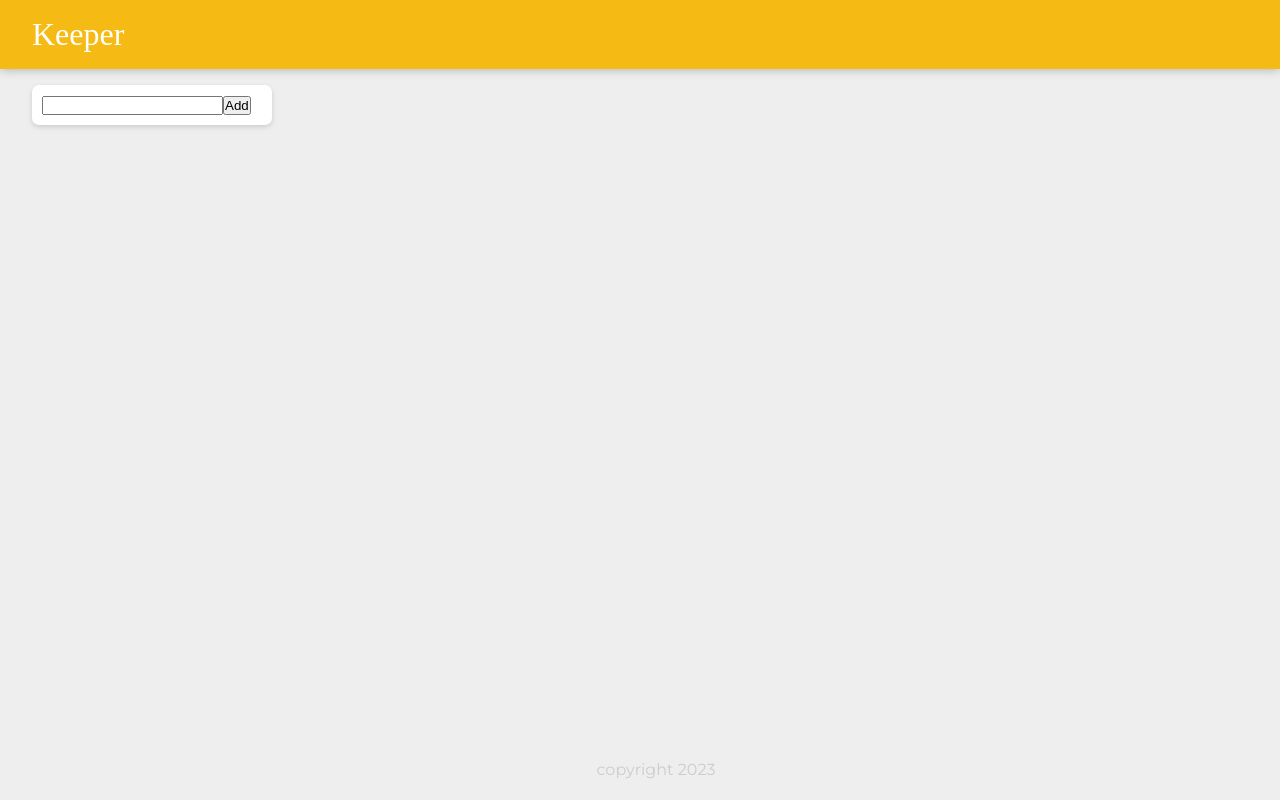
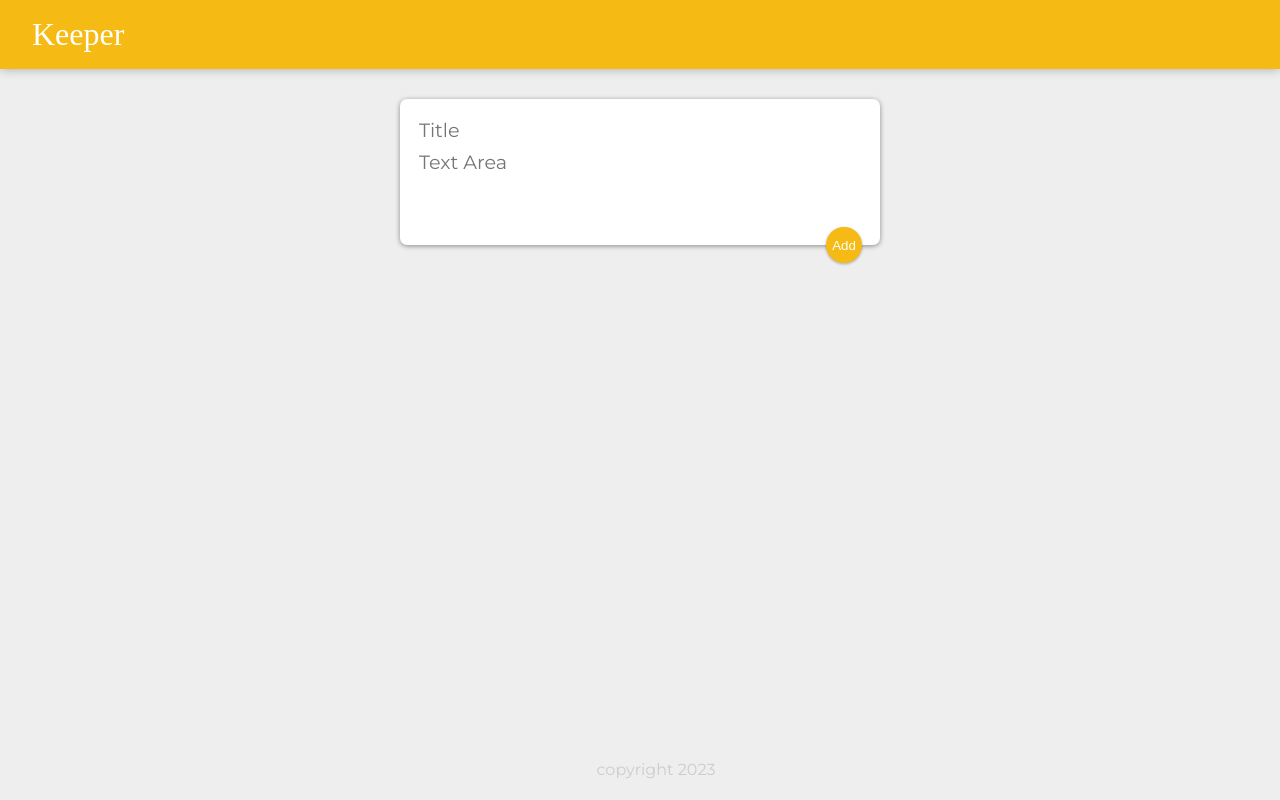
Before and after one commit to E-O-Digas/keeper-app, a React (Create React App) app: page / in a window 1280 px wide. Built offline with nearby package versions, Linux system fonts and the light colour scheme; a web font is replaced by a local one.

Commit message:
Teste 3 keeper-app v3

```diff
--- a/public/styles.css
+++ b/public/styles.css
@@ -54,3 +54,49 @@
   white-space: pre-wrap;
   word-wrap: break-word;
 }
+
+.note button {
+  position: relative;
+  float: right;
+  margin-right: 10px;
+  color: #f5ba13;
+  border: none;
+  width: 36px;
+  height: 36px;
+  cursor: pointer;
+  outline: none;
+}
+
+form {
+  position: relative;
+  width: 480px;
+  margin: 30px auto 20px auto;
+  background: #fff;
+  padding: 15px;
+  border-radius: 7px;
+  box-shadow: 0 1px 5px rgb(138, 137, 137);
+}
+form input,
+form textarea {
+  width: 100%;
+  border: none;
+  padding: 4px;
+  outline: none;
+  font-size: 1.2em;
+  font-family: inherit;
+  resize: none;
+}
+form button {
+  position: absolute;
+  right: 18px;
+  bottom: -18px;
+  background: #f5ba13;
+  color: #fff;
+  border: none;
+  border-radius: 50%;
+  width: 36px;
+  height: 36px;
+  box-shadow: 0 1px 3px rgba(0, 0, 0, 0.3);
+  cursor: pointer;
+  outline: none;
+}
--- a/src/components/App.jsx
+++ b/src/components/App.jsx
@@ -1,4 +1,4 @@
-import React from "react"
+import React, {useState} from "react"
 import Note from './Note'
 import Header from './header'
 import Footer from './footer'
@@ -6,10 +6,28 @@
 
 
 function App(){
+    const [items, setItems]= useState([])
+
+    function addItems(notes){
+        setItems(prevNotes =>{
+            return[...prevNotes,notes]
+        })
+    }
+
     return(
         <>
             <Header/>
-            <Input/>
+            <Input onAdd={addItems}/>
+            {items.map((noteItem,index)=>{
+                return (
+                <Note
+                    title={noteItem.title}
+                    content={noteItem.content}
+                    key={index}
+                    id={index}
+                />
+                )
+            })}
             <Footer/>
         </>
     )
--- a/src/components/Note.jsx
+++ b/src/components/Note.jsx
@@ -1,8 +1,10 @@
+
 function Note(props){
     return(
         <div className='note'>
             <h1>{props.title}</h1>
             <p>{props.content}</p>
+            <button className="button">Delet</button>
         </div>
     )
 }
--- a/src/components/input.jsx
+++ b/src/components/input.jsx
@@ -1,9 +1,33 @@
-function Input(){
+import { useState } from "react"
+
+function Input(props){
+    const [notes, setNotes]= useState({
+        title:'',
+        content:''
+    })
+
+    function handleChange(e){
+        const {name,value}= e.target
+        setNotes(prevNotes=>{
+            return{
+                ...prevNotes,
+                [name]:value
+            }
+        })
+    }
+
+    function handleClick(e){
+        props.onAdd(notes)
+        e.preventDefault()
+        setNotes("")
+    }
+
     return(
-        <div className='note'>
-            <input/>
-            <button>Add</button>
-        </div>
+        <form action="">
+            <input name="title" onChange={handleChange} placeholder="Title" value={notes.title}/>
+            <textarea name="content" onChange={handleChange} placeholder="Text Area" value={notes.content} rows='3'/>
+            <button onClick={handleClick}>Add</button>
+        </form>
     )
 }
 
```
